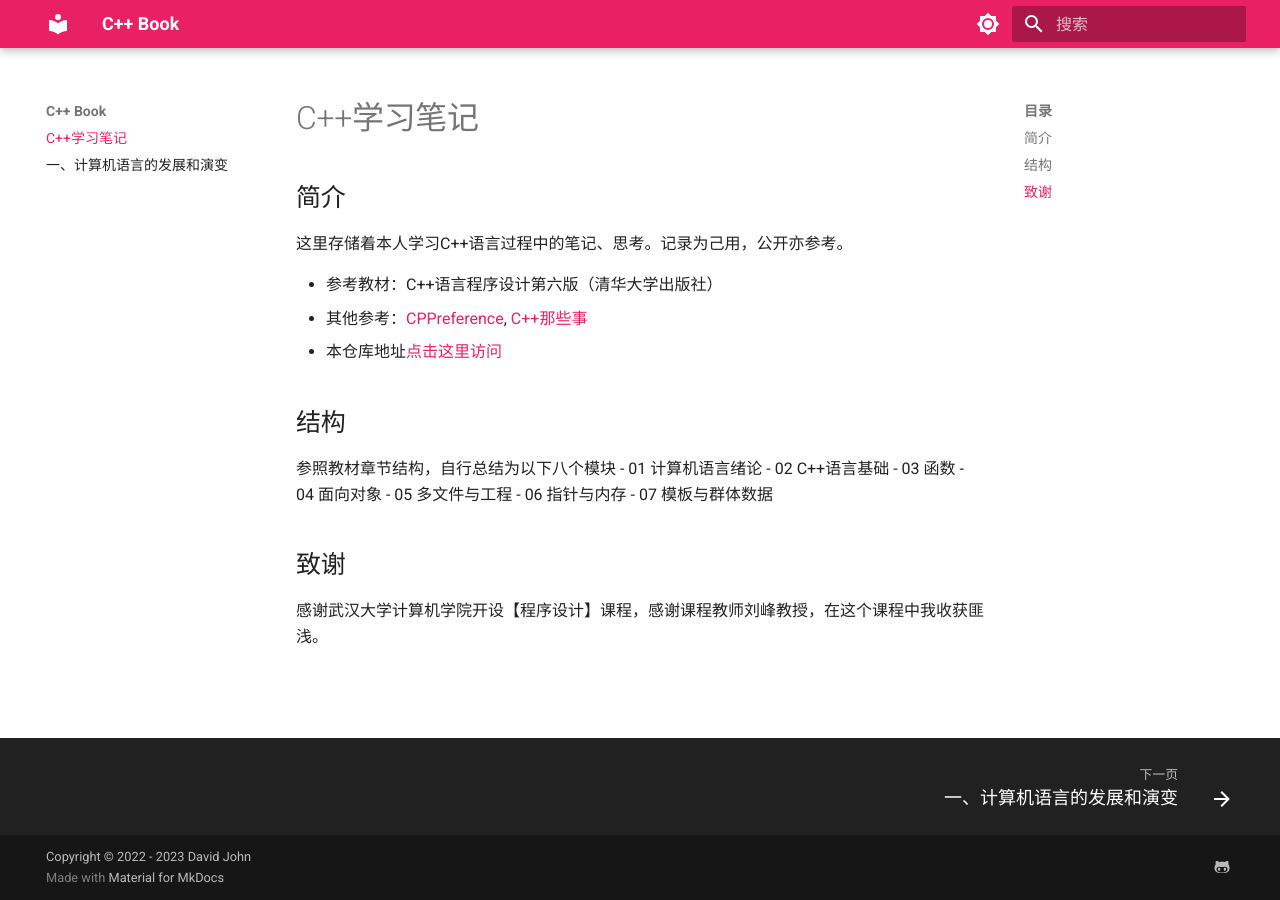
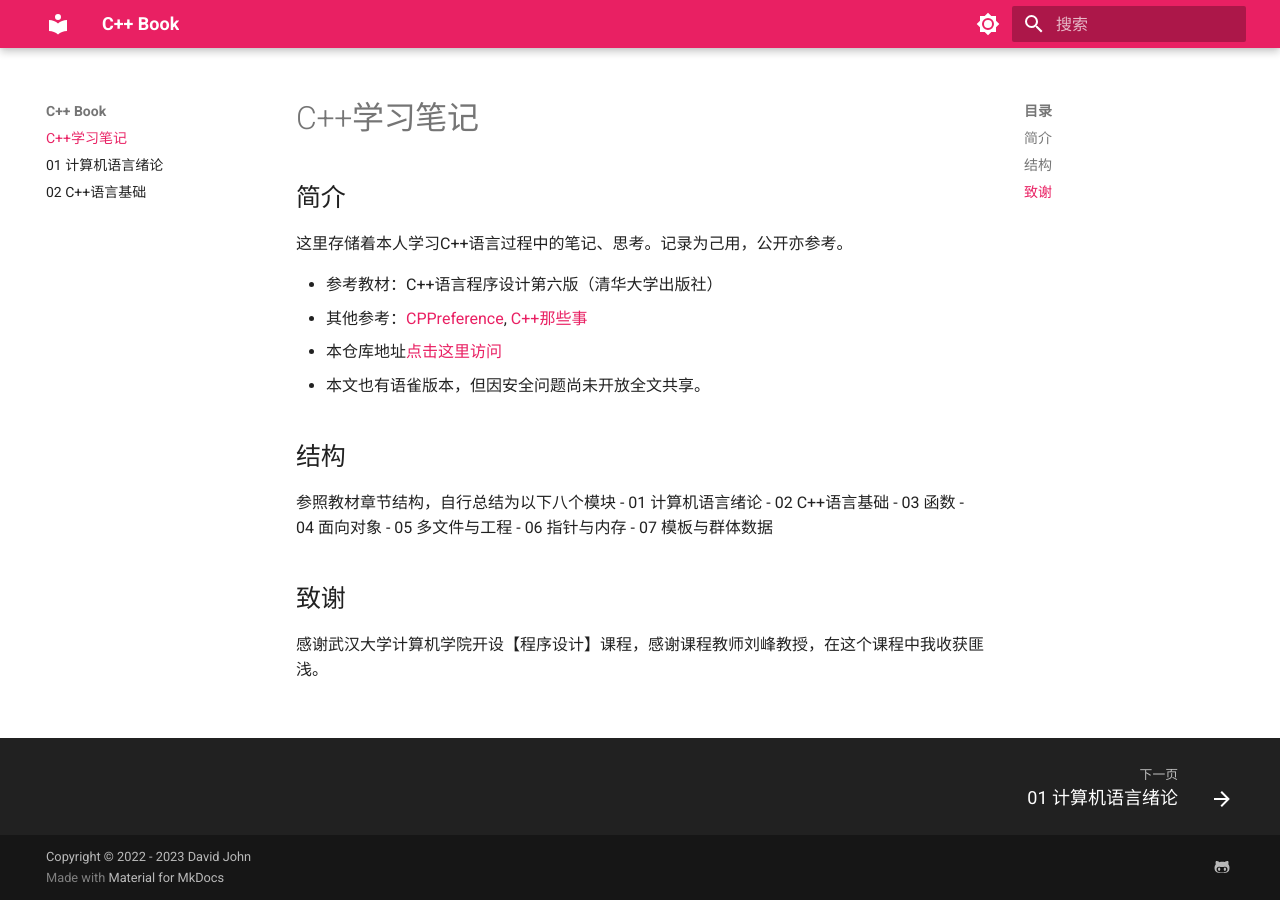
Before and after one commit to David-Zhang-test/CPlusPlusBook, an MkDocs documentation site: the page built from docs/index.md, in a window 1280 px wide. Built offline with MkDocs 1.6.1 and Material for MkDocs 9.7.7, drawn with Linux system fonts in a browser that asks for light colours; some of the changed lines change nothing that is shown.

Commit message:
add passage 02

````diff
--- a/docs/计算机语言绪论.md
+++ b/docs/01 计算机语言绪论.md
@@ -1,4 +1,6 @@
-# 一、计算机语言的发展和演变
+# 01 计算机语言绪论
+
+## 一、计算机语言的发展和演变
 程序是指令的集合，指令是计算机可执行的命令
 1. 机器语言：计算机可直接读取机器语言，但其与人类语言区别大，难度高
 2. 汇编语言：将一些机器指令映射为可读懂的助记符，进步在于创造了汇编程序，但仍与人类思维相差太远
@@ -6,29 +8,29 @@
 4. 面向对象语言：通过抽象出客观事物的共有行为和属性形成类，大大提高了代码效率
 ![image1.png](./assets/images/01/image1.png)
 
-# 二、面向对象
-## 2.1 面向对象思想
+## 二、面向对象
+### 2.1 面向对象思想
 面向过程将问题拆解为多个步骤，采用结构化的设计思路，每个功能单独封装。其假设问题解决的过程是不变的，所以其在数据结构发生变化时每个功能都需要修改，修改成本高。
 面向对象则将数据与操作封装在一起，通过api的方式与外界发生联系。
-## 2.2 面向对象的语言
+### 2.2 面向对象的语言
 1. Smalltalk是第一个真正的面向对象的语言
 2. C++语言在C语言的基础上扩充，是应用最广的面向对象语言
 
-# 三、进制与编码
-## 3.1 进制转换
+## 三、进制与编码
+### 3.1 进制转换
 1. R进制转十进制：数值x位权 $(abcd.ef)_R=aR^3+bR^2+cR^1+dR^0$
 2. 十进制转R进制:
 整数部分
 小数部分
-## 3.2 编码
-### 3.2.1 原码
+### 3.2 编码
+#### 3.2.1 原码
 表示规则：用最高位表示符号，其他位存放该数二进制绝对值
 +3：0011   -3：1011
 +3-3=0011+1011=1100=-6
 **问题：**
 1. 0有+0和-0两种表示形式，需要将-0手动调成+0
 2. 加减法运算要先判断符号，非常复杂（否则出现+3-3=-6）
-### 3.2.2 反码
+#### 3.2.2 反码
 表示规则：正数的反码就是原码，负数的反码是符号位外，按位取反
 解决了异号加法的问题
 
@@ -41,7 +43,7 @@
 **问题：**
 1. 两个负数相加会出现问题（比真实值小1）
 2. 数值0仍然有两种表示方法
-### 3.2.3补码
+#### 3.2.3补码
 计算规则：模数-真实值（与之互补的一个数）：$-k = 2^n-|k|$
 模数：是某种计量器的容量。n位整数，它的模数就是$2^n$
 **思想：**
@@ -60,13 +62,13 @@
 负数补码的计算：每位取反+1
 
 
-# 四、信息存储
-## 4.1 存储长度
+## 四、信息存储
+### 4.1 存储长度
 位bit：表示一个二进制信息（0或1）
 字节Byte：一字节由8位二进制数字组成（1Byte=8bit）
 1KB=1024B, 1MB=1024KB, 1GB=1024MB
 字长Word：
-## 4.2 浮点数的存储
+### 4.2 浮点数的存储
 三篇非常好的讲解：
 [IEEE754标准: 一 , 浮点数在内存中的存储方式](https://zhuanlan.zhihu.com/p/343033661)
 [IEEE754标准: 二, 32位浮点数的取值范围](https://zhuanlan.zhihu.com/p/343037540)
--- /dev/null
+++ b/docs/02 C++语言基础.md
@@ -0,0 +1,235 @@
+# 02 C++语言基础
+## 一、数据类型
+![image1.png](./assets/images/02/image1.png)
+unsigned, signed, short, long被称为修饰符
+
+### 1.1 bool类型
+bool类型，true时存放1，false时存放0
+### 1.2 字符与字符串
+C++中没有字符串常量，一般利用字符型数组来存储，也可引入string类。
+注意：单引号表示字符，双引号表示字符串
+```cpp
+char str1 = 'a'; //char只有一个长度，存储一个字符
+char str2[] = "abcd"; //实际存储内容为['a','b','c','d','\0']
+char str3[5] = "abcd"; //和str2等价，但不得使用str3[4]这种长度不足的写法
+```
+**string类：C++标准库模板**
+
+1. 拥有众多的成员函数，对字符串进行操作，同名函数有多个重载
+2. 有多种构造函数，赋值方法，可通过length, size函数求长度
+3. 对于操作字符串，有+，append运算符进行字符串连接；有compare比较字符串；有求子串、查找子串的方法
+### 1.3 浮点型float和double
+double的精度高于float，float有6，7位有效位，double有15，16位
+float占据32位内存，double占用64位内存
+浮点数的比较：谨慎直接用等号
+具体参见上一章：01计算机语言绪论 4.2节
+### 1.4 不同类型数值运算
+
+### 1.5 数组
+数组是具有一定顺序关系的若干对象的组合体，每个元素有n个下标的称为n维数组
+#### 1.5.1 数组的声明
+`数据类型 标识符[常量表达式1][常量表达式2]...`
+
+1. 除了void类型，其他基本数据类型都可以声明数组
+2. 标识符为数组的名称
+3. 常量表达式必须为正整数
+
+int a [2][3]，访问最后的值是a[1][2]，因为下标从0开始。
+#### 1.5.2 数组的初始化
+```cpp
+int a[3] = {1,1,1} //a[0]a[1]a[2]的值都是1
+int a [] = {1,1,1} //与上一句等价
+
+int b[5]={1,2,3} //合法，b[0]b[1]b[2]被赋值为1，2，3，b[4],b[5]默认赋值为0
+int b[5] //合法，但是数组的初始值不确定，不一定为0
+
+int c[][5] = {1,1,1,1,1} //合法，会自动判断第一个常量表达式的值
+
+const d[5] = {1,2,3} //声明为常量的数组，必须给定初值
+
+```
+#### 1.5.3 数组传参
+使用数组元素作为实参，与其他情况无区别。使用数组名作为实参，传递的是地址，也就是引用传递，会直接操作原地址数据。
+
+## 二、常量与变量
+### 2.1 常量
+分类：整型常量，实型常量，布尔常量，字符常量，字符串常量
+利用const关键字定义，常量不会被更新
+Differences between using const and #define:
+> The #define directive is a **preprocessor** directive; the preprocessor replaces those macros by their body _before_ the compiler even sees it. Think of it as an automatic search and replace of your source code.
+> A const variable declaration declares an actual variable in the language, which you can use... well, like a real variable: take its address, pass it around, use it, cast/convert it, etc.
+There's about no difference on performance.
+
+const会被作为变量处理，#define是直接替换程序内的关键字，所以const会更为可靠
+const默认为文件内局部变量，跨文件使用需要声明extern const
+
+### 2.2 变量
+#### 2.2.1 声明和定义
+C++中，大多数情况中声明变量就完成了定义
+不同于python，**类型和名称**都要声明。
+**合法的变量名标识符：**
+
+1. 以大写字母，小写字母和下划线或数字0-9开始
+2. 不能是关键字或操作符（否则引发重载）
+#### 2.2.2 变量的初始化：
+C++中定义一个变量时，必须先对其进行初始化
+```cpp
+//整型变量初始化
+int a = 0；int a(0)；//前两种使用条件宽松
+int a = {0}；int a{0}；//后两种被称为列表初始化，使用条件严格，不允许信息丢失
+int a{1.41}； //错误，无法执行
+int a = 1.41 //可执行，初始化a=1
+```
+## 三、运算符
+### 3.1 算数运算符
+| 运算符 | 描述 | 实例 |
+| --- | --- | --- |
+| + | 把两个操作数相加 | A + B 将得到 30 |
+| - | 从第一个操作数中减去第二个操作数 | A - B 将得到 -10 |
+| * | 把两个操作数相乘 | A * B 将得到 200 |
+| / | 分子除以分母 | B / A 将得到 2 |
+| % | 取模运算符，整除后的余数 | B % A 将得到 0 |
+| ++ | [自增运算符](https://www.runoob.com/cplusplus/cpp-increment-decrement-operators.html)，整数值增加 1 | A++ 将得到 11 |
+| -- | [自减运算符](https://www.runoob.com/cplusplus/cpp-increment-decrement-operators.html)，整数值减少 1 | A-- 将得到 9 |
+
+**++a和a++的区别：先自增再操作还是先操作再自增**
+```cpp
+int a = 30,b=0,c=0;
+b=a++;
+c=++a;
+//此时，a=32,b=30,c=32
+```
+### 3.2 关系运算符
+| 运算符 | 描述 | 实例 |
+| --- | --- | --- |
+| == | 检查两个操作数的值是否相等，如果相等则条件为真。 | (A == B) 不为真。 |
+| != | 检查两个操作数的值是否相等，如果不相等则条件为真。 | (A != B) 为真。 |
+| > | 检查左操作数的值是否大于右操作数的值，如果是则条件为真。 | (A > B) 不为真。 |
+| < | 检查左操作数的值是否小于右操作数的值，如果是则条件为真。 | (A < B) 为真。 |
+| >= | 检查左操作数的值是否大于或等于右操作数的值，如果是则条件为真。 | (A >= B) 不为真。 |
+| <= | 检查左操作数的值是否小于或等于右操作数的值，如果是则条件为真。 | (A <= B) 为真。 |
+
+### 3.3 逻辑运算符
+| 运算符 | 描述 | 实例 |
+| --- | --- | --- |
+| && | 称为逻辑与运算符。如果两个操作数都 true，则条件为 true。 | (A && B) 为 false。 |
+| &#124;&#124; | 称为逻辑或运算符。如果两个操作数中有任意一个 true，则条件为 true。 | (A &#124;&#124; B) 为 true。 |
+| ! | 称为逻辑非运算符。用来逆转操作数的逻辑状态，如果条件为 true 则逻辑非运算符将使其为 false。 | !(A && B) 为 true。 |
+
+**&&和||的短路特性：**
+1. &&第一个表达式的值为false时，其余表达式不再运行
+2. ||第一个表达式的值为true时，其余表达式不再运行
+
+### 3.4 位运算符（按位进行操作）
+| 运算符 | 描述 | 实例 |
+| --- | --- | --- |
+| & | 按位与操作，按二进制位进行"与"运算。运算规则：
+0&0=0;    0&1=0;     1&0=0;      1&1=1; | (A & B) 将得到 12，即为 0000 1100 |
+| &#124; | 按位或运算符，按二进制位进行"或"运算。运算规则：
+0&#124;0=0;    0&#124;1=1;    1&#124;0=1;     1&#124;1=1; | (A &#124; B) 将得到 61，即为 0011 1101 |
+| ^ | 异或运算符，按二进制位进行"异或"运算。运算规则：
+0^0=0;    0^1=1;    1^0=1;   1^1=0; | (A ^ B) 将得到 49，即为 0011 0001 |
+| ~ | 取反运算符，按二进制位进行"取反"运算。运算规则：
+~1=-2;    ~0=-1; | (~A ) 将得到 -61，即为 1100 0011，一个有符号二进制数的补码形式。 |
+| << | 二进制左移运算符。将一个运算对象的各二进制位全部左移若干位（左边的二进制位丢弃，右边补0）。 | A << 2 将得到 240，即为 1111 0000 |
+| >> | 二进制右移运算符。将一个数的各二进制位全部右移若干位，正数左补0，负数左补1，右边丢弃。 | A >> 2 将得到 15，即为 0000 1111 |
+
+### 3.5 运算符优先级与结合性：
+![image2.png](./assets/images/02/image2.png)
+### 3.6 混合运算时的数据类型转换
+二元运算符一般要求两个操作数的类型一致
+#### 3.6.1 隐式转换：
+原则：向精度更高的，长度更长的转化
+特点：转换是安全的，过程中数据的精度没有损失
+例：两数中一个是long double则另一个也转换为long double
+#### 3.6.2 赋值转换：
+当进行赋值运算时，右值会被自动转化为左值的类型
+例：整型i = 浮点型m，则i只取m的整数部分，小数部分精度丢失
+#### 3.6.3 显式转换：
+特点：可能是不安全的，将高类型数据向低类型转换时，精度会丢失
+
+| 关键字 | 说明 |
+| --- | --- |
+| static_cast | 用于良性转换，一般不会导致意外发生，风险很低。 |
+| const_cast | 用于 const 与非 const、volatile 与非 volatile 之间的转换。 |
+| reinterpret_cast | 高度危险的转换，这种转换仅仅是对二进制位的重新解释，不会借助已有的转换规则对数据进行调整，但是可以实现最灵活的 C++ 类型转换。 |
+| dynamic_cast | 借助 RTTI，用于类型安全的向下转型（Downcasting）。 |
+
+语法`static_cast<newType>(data)`
+## 四、选择结构，循环结构
+### 4.1 选择结构switch
+```cpp
+#include <iostream>
+using namespace std;
+
+int main() {
+	int day;
+	cin >> day;
+	switch (day) {
+	case 0:
+		cout << "Sunday" << endl;
+		break;
+	case 1:
+		cout << "Monday" << endl;
+		break;
+	default:
+		cout << "I'm Lazy" << endl;
+		break;
+	}
+	return 0;
+}
+```
+不需要重复判断同一表达式的值
+if (day=0), if (day=1)...
+### 4.2 循环结构do while
+![image3.png](./assets/images/02/image3.png)
+```cpp
+#include <iostream>
+using namespace std;
+
+int main() {
+	int i = 0;
+	do{
+		i++;
+	} while (i < 10);
+	cout<<i << endl;
+	return 0;
+}
+// 输出10，说明在判断i<10 false之前，就已经完成了i++
+```
+### 4.3 循环结构 for
+初始语句中声明的变量，只在循环内部有效，所以建议在初始语句中定义控制变量
+```cpp
+for (int i=0;i<100,i++)
+```
+循环逻辑：
+![image4.png](./assets/images/02/image4.png)
+初始语句只执行一次，而表达式2（第三个表达式）则是每次执行完语句才执行
+
+## 五、类型别名与类型推断
+### 5.1 类型别名：
+typedef定义数据类型的别名
+```cpp
+//语法：typedef 已有类型名 新类型名;
+typedef double Area,Volume; //可以用Area或Volume表示double类型
+Area a;
+```
+typedef与#define的区别
+
+1. typedef只能定义数据类型的别名，而#define可以为数值定义别名（定义1为ONE）
+2. typedef由编译器执行解释，#define是由预编译器进行处理的
+### 5.2 auto类型和decltype类型
+auto是一种数据类型，由编译器自动分析判断使用什么类型的数据
+```cpp
+//用auto声明变量
+auto i = 0, j = 1; //i,j自动定义为int类型
+auto size = 0, pi = 3.14; //错误，两个的类型不一致
+
+//在赋值中使用auto
+auto val = val1+val2;
+
+```
+decltype将一种未知的数据类型赋予给其他变量
+```cpp
+decltype(i) j=2; //j以2为初始值，类型与i一致
+```
--- a/docs/index.md
+++ b/docs/index.md
@@ -7,6 +7,7 @@
 * 参考教材：C++语言程序设计第六版（清华大学出版社）
 * 其他参考：[CPPreference](https://en.cppreference.com/w/), [C++那些事](https://light-city.github.io/)
 * 本仓库地址[点击这里访问](https://github.com/David-Zhang-test/CPlusPlusBook)
+* 本文也有语雀版本，但因安全问题尚未开放全文共享。
 
 
 ## 结构
--- a/mkdocs.yml
+++ b/mkdocs.yml
@@ -26,8 +26,15 @@
         name: Switch to light mode
 
 markdown_extensions:
-   - pymdownx.arithmatex:
+  - pymdownx.arithmatex:
       generic: true
+  - pymdownx.highlight:
+      anchor_linenums: true
+      line_spans: __span
+      pygments_lang_class: true
+  - pymdownx.inlinehilite
+  - pymdownx.snippets
+  - pymdownx.superfences
 
 plugins:
   - search
````
Also changed, not shown: docs/assets/images/02/image1.png (added), docs/assets/images/02/image2.png (added), docs/assets/images/02/image3.png (added), docs/assets/images/02/image4.png (added).
